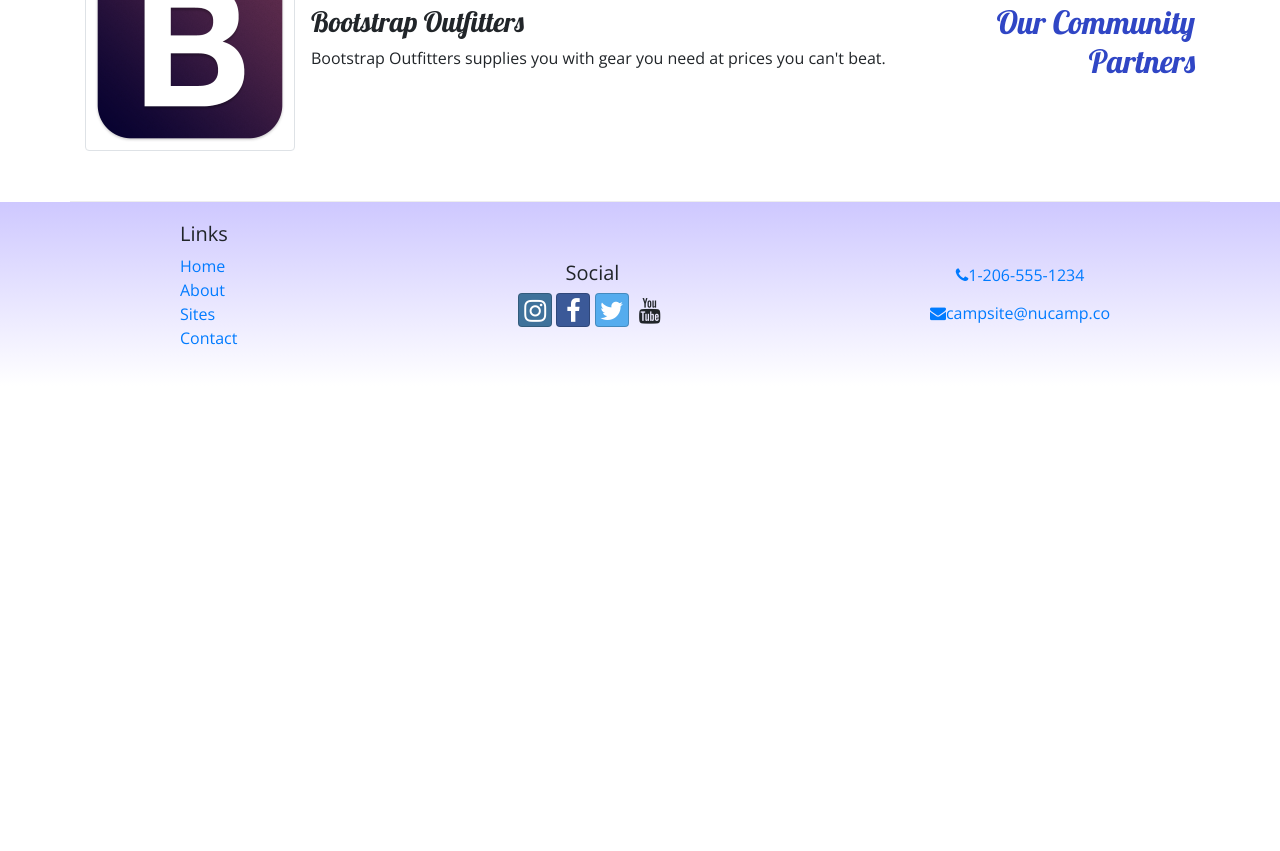
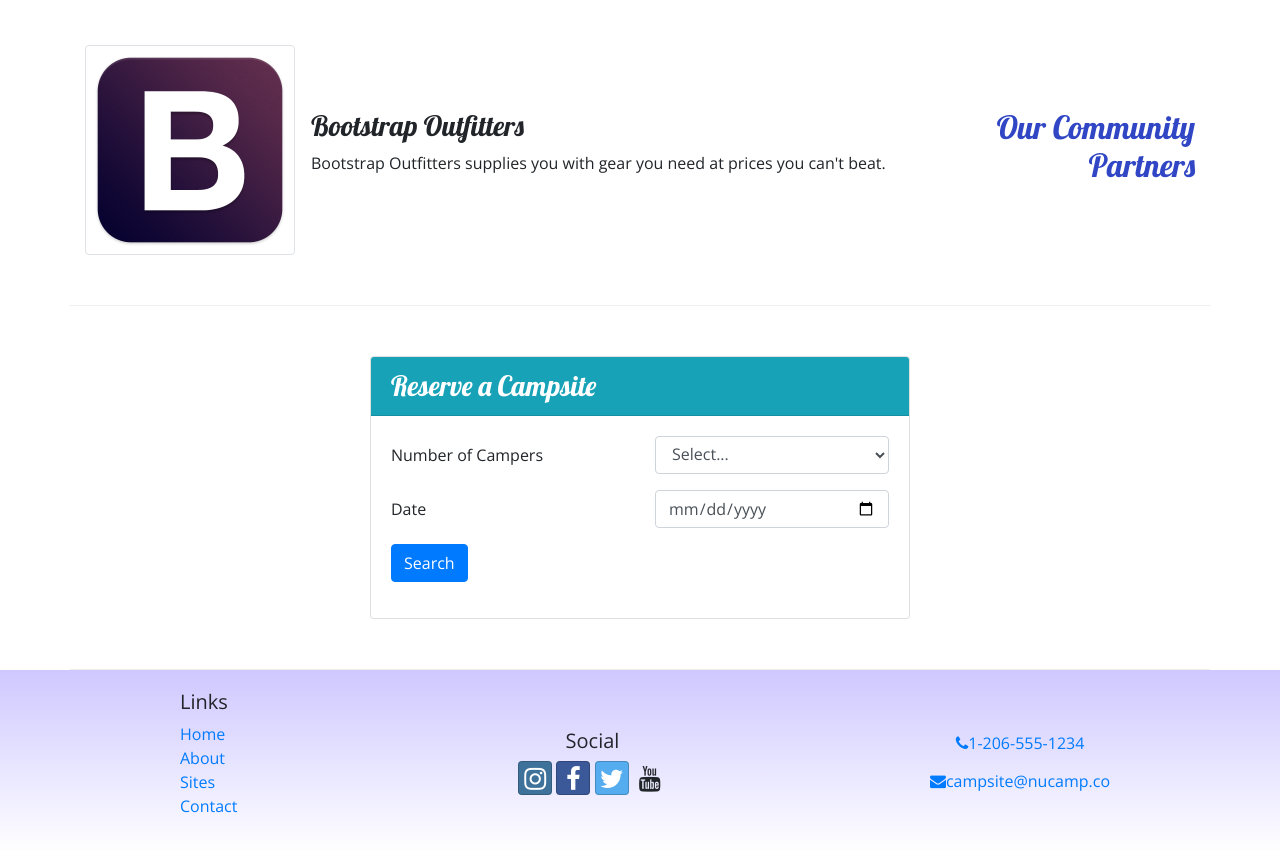
Before and after one commit to JacobVe/nucamp, a website: page index.html in a window 1280 px wide. Shown: the part 847-1698 px from the top of the page. Before the commit the page ends 1233 px from the top, so only its background shows below. Drawn offline with nearby package versions, Linux system fonts and the light colour scheme.

Commit message:
Week 2 assignment

```diff
--- a/index.html
+++ b/index.html
@@ -28,6 +28,9 @@
                 <div class="col">
                     <h1>NuCamp</h1>
                     <h2>A Better Way To Camp</h2>
+                </div>
+                <div class="col-md-4 col-xl-2 mt-4">
+                    <a href="#reserveForm" class="btn btn-lg btn-info text-nowrap">Reserve Campsite</a>
                 </div>
             </div>
         </div>
@@ -60,7 +63,6 @@
             </div>
         </div>
     </nav>
-
     <!-- About -->
     <div class="container">
         <div class="row row-content align-items-center">
@@ -82,8 +84,13 @@
                 <h2>Featured Content</h2>
             </div>
             <div class="col">
-                <h3>React Lake Campground</h3>
-                <p class="d-none d-sm-block">Nestled in the foothills of the Chrome Mountains, this campground on the shores of the pristine React Lake is a favourite for fly fishers.</p>
+                <div class="media">
+                    <div class="media-body align-self-center">
+                        <h3>React Lake Campground</h3>
+                        <p class="d-none d-sm-block">Nestled in the foothills of the Chrome Mountains, this campground on the shores of the pristine React Lake is a favourite for fly fishers.</p>
+                    </div>
+                    <img class="img-thumbnail d-flex ml-3" src="img/react-lake-thumb.jpg" alt="React Lake Thumbnail">
+                </div>
             </div>
         </div>
         <div class="row row-content align-items-center">
@@ -96,6 +103,42 @@
                     <div class="media-body align-self-center">
                         <h3>Bootstrap Outfitters</h3>
                         <p class="d-none d-sm-block">Bootstrap Outfitters supplies you with gear you need at prices you can't beat.</p>
+                    </div>
+                </div>
+            </div>
+        </div>
+        <div class="row row-content">
+            <div class="col-sm-6 mx-auto">
+                <div class="card">
+                    <h3 class="card-header bg-info text-white">Reserve a Campsite</h3>
+                    <div class="card-body">
+                        <form id="reserveForm">
+                            <div class="row form-group">
+                                <label for="numCampers" class="col-sm-6 col-form-label">Number of Campers</label>
+                                <div class="col">
+                                    <select class="form-control" name="numCampers" id="numCampers">
+                                        <option value="">Select...</option>
+                                        <option value="1">1</option>
+                                        <option value="2">2</option>
+                                        <option value="3">3</option>
+                                        <option value="4">4</option>
+                                        <option value="5">5</option>
+                                        <option value="6">6</option>
+                                    </select>
+                                </div>
+                            </div>
+                            <div class="row form-group">
+                                <label class="col-sm-6 col-form-label" for="date">Date</label>
+                                <div class="col-sm-6">
+                                    <input type="date" id="date" name="date" placeholder="Date" class="form-control">
+                                </div>
+                            </div>
+                            <div class="row form-group">
+                                <div class="col">
+                                    <button type="submit" class="btn btn-primary">Search</button>
+                                </div>
+                            </div>
+                        </form>
                     </div>
                 </div>
             </div>
```
Also changed, not shown: Screenshots/LG Aboutus.png (renamed from LG Aboutus.png), Screenshots/XS ABoutus.png (renamed from XS ABoutus.png), Screenshots/XS reserve.png (added), Screenshots/index-bottom half.png (added), Screenshots/navbar-reserve-btn.png (added).
